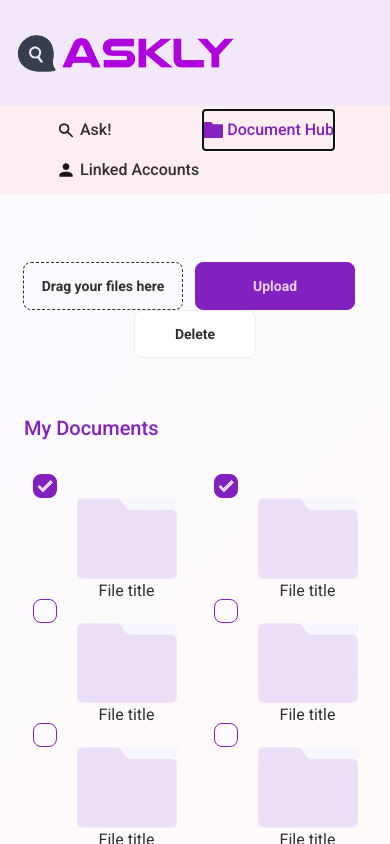
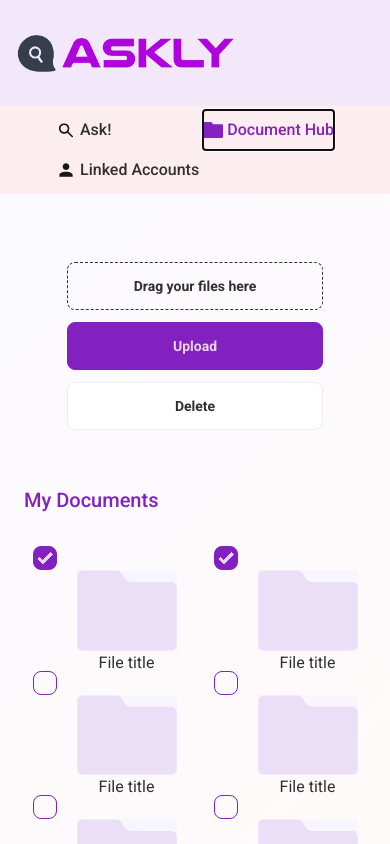
Before and after one commit to rakibul-wdp/askly, a Next.js app: page /dashboard in a window 390 px wide. Both pictures are taken after a click on the tab "Document Hub". Shown: the top 844 px of the page. Built offline with nearby package versions, Linux system fonts and the light colour scheme.

Commit message:
button responsive done

```diff
--- a/components/account/AccountBody.js
+++ b/components/account/AccountBody.js
@@ -45,7 +45,7 @@
           <li>Automated Updated Features</li>
           <li>24/7 Life time Support</li>
         </ul>
-        <button className='mt-32 btn mx-auto flex items-center'>Cancel</button>
+        <button className='mt-32 mb-5 text-primary mx-auto flex items-center'>Cancel</button>
       </div>
     </section>
   )
--- a/components/account/AccountEditSubscription.js
+++ b/components/account/AccountEditSubscription.js
@@ -6,7 +6,9 @@
   return (
     <section className='flex flex-col md:flex-row justify-between p-5'>
       <div className='border border-white p-5 rounded-lg w-[80%] sm:w-[60%] md:w-[35%] mx-auto md:mx-0'>
-        <p className='text-end text-white ml-[60%] px-5 py-2 rounded-2xl -mt-5 -mr-5 bg-gradient-to-b from-purple-600 to-red-600'>Current plan</p>
+        <div className='flex items-center justify-end -mt-[2px] -mr-[2px]'>
+          <p className='text-center px-5 py-2 rounded-2xl -mt-5 -mr-5 bg-gradient-to-b from-purple-600 to-red-600 text-white'>Current plan</p>
+        </div>
         <h2 className='text-3xl font-bold'>Starter</h2>
         <div className="divider"></div>
         <ul className="list-disc list-outside ml-8 font-medium">
@@ -19,7 +21,7 @@
           <li>Automated Updated Features</li>
           <li>24/7 Life time Support</li>
         </ul>
-        <button className='mt-32 btn mx-auto flex items-center'>Cancel</button>
+        <button className='mt-32 mb-5 text-primary mx-auto flex items-center'>Cancel</button>
       </div>
       <Image className='mx-auto my-10 md:my-0 rotate-90 md:-rotate-0' src={BigArrowImg} width={50} height={50} alt='starter to advance arrow' />
       <div className='border border-white p-5 rounded-lg w-[80%] sm:w-[60%] md:w-[35%] mx-auto md:mx-0'>
--- a/components/dashboard/DashboardAsk.js
+++ b/components/dashboard/DashboardAsk.js
@@ -17,9 +17,9 @@
   return (
     <>
       {!session ? <section>
-        <div className='text-center md:text-end my-14 md:mr-10'>
-          <button onClick={() => setSession(true)} className='btn btn-primary normal-case btn-outline w-[10rem] md:btn-wide'>Saved Session</button>
-          <button onClick={openModal} className='btn btn-primary normal-case w-[10rem] md:btn-wide ml-5'>Select Files</button>
+        <div className='flex flex-wrap justify-center md:justify-end gap-5 my-14 md:mr-10'>
+          <button onClick={() => setSession(true)} className='btn btn-primary normal-case btn-outline btn-wide'>Saved Session</button>
+          <button onClick={openModal} className='btn btn-primary normal-case btn-wide'>Select Files</button>
         </div>
         <h3 className='text-3xl font-medium text-center mb-5 px-3 sm:px-5 md:px-8'>Select Files to Start a Session</h3>
         <div className='text-center'>
--- a/components/dashboard/DashboardDocumentHub.js
+++ b/components/dashboard/DashboardDocumentHub.js
@@ -6,10 +6,10 @@
 const DashboardDocumentHub = () => {
   return (
     <section>
-      <div className='text-center md:text-end my-14 md:mr-10'>
-        <button className='btn btn-outline normal-case w-[10rem] md:btn-wide border-dashed'>Drag your files here</button>
-        <button className='btn btn-primary normal-case w-[10rem] md:btn-wide mx-3'>Upload</button>
-        <button className='btn normal-case bg-base-100 px-10'>Delete</button>
+      <div className='flex flex-wrap justify-center md:justify-end gap-3 my-14 md:mr-10'>
+        <button className='btn btn-outline normal-case btn-wide border-dashed'>Drag your files here</button>
+        <button className='btn btn-primary normal-case btn-wide'>Upload</button>
+        <button className='btn normal-case bg-base-100 w-full md:w-auto max-w-[16rem] px-10'>Delete</button>
       </div>
       <h4 className='text-xl text-primary font-medium mb-14 px-3 sm:px-5 md:px-8'>My Documents</h4>
       <div className='text-center grid grid-cols-2 sm:grid-cols-3 md:grid-cols-4 xl:grid-cols-5 2xl:grid-cols-6 gap-5 md:gap-10 px-3 sm:px-5 md:px-8'>
```
